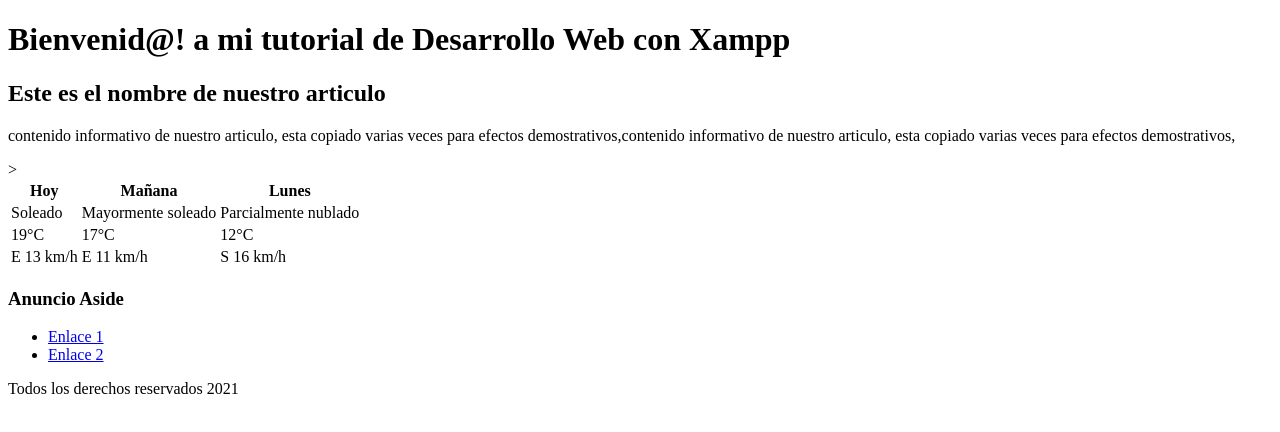
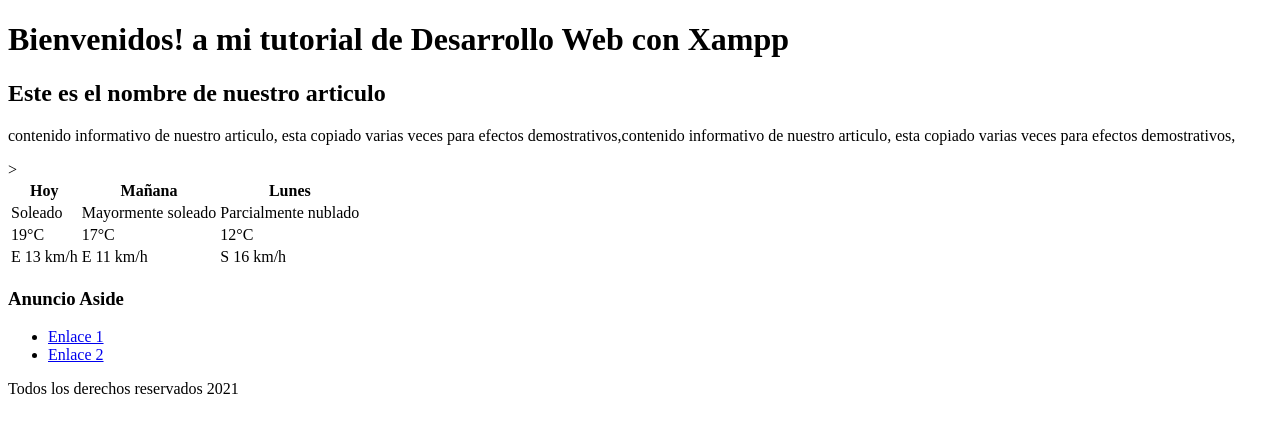
Before and after one commit to alimentadorweb/desarrolloweb-lv1, a plain HTML site: page index.html in a window 1280 px wide. Drawn offline with Linux system fonts and the light colour scheme.

Commit message:
version11082021
se modifico el titulo 1

```diff
--- a/index.html
+++ b/index.html
@@ -7,7 +7,7 @@
 	</head>
 	<body>
 		<header>
-			<h1> Bienvenid@! a mi tutorial de Desarrollo Web con Xampp</h1>
+			<h1> Bienvenidos! a mi tutorial de Desarrollo Web con Xampp</h1>
 			<!-- <nav>Cambiar titulo si es necesario</nav> --> <!-- Esta es la manera correcta de poner comentarios -->
 		</header>
 		<section>
```
